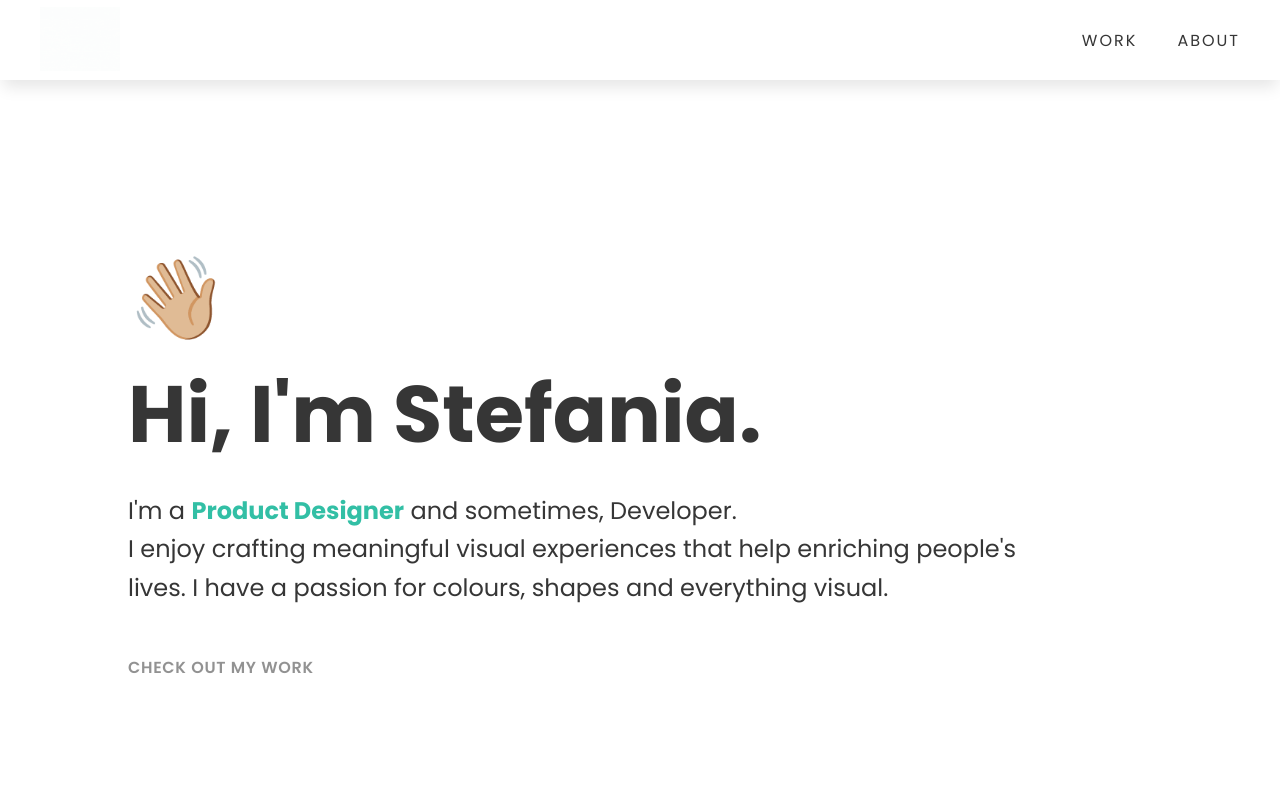
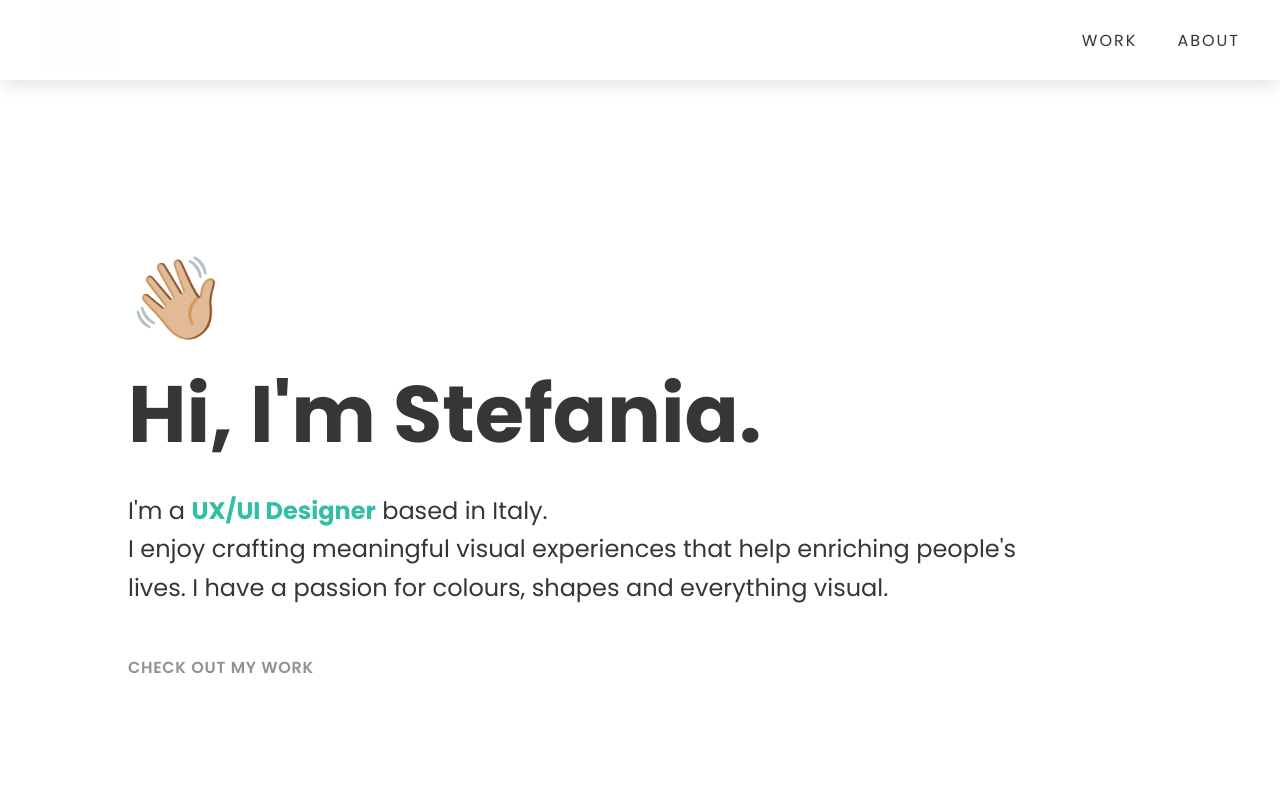
Before and after one commit to StefRapis/portfolio, a Next.js app: page / in a window 1280 px wide. Shown: the top 800 px of the page. Built offline with nearby package versions, Linux system fonts and the light colour scheme; a web font is replaced by a local one.

Commit message:
cambiato testo

```diff
--- a/src/components/hero/Hero.jsx
+++ b/src/components/hero/Hero.jsx
@@ -10,10 +10,11 @@ const Hero = () => {
           <span className={styles.hand}>👋🏼</span>Hi, I'm Stefania.
         </h1>
         <p>
-          I'm a <span className={styles.designer}>Product Designer</span> and
-          sometimes, Developer. <br />I enjoy crafting meaningful visual
-          experiences that help enriching people's lives. I have a passion for
-          colours, shapes and everything visual. <br /> <br />
+          I'm a <span className={styles.designer}>UX/UI Designer</span> based in
+          Italy.
+          <br />I enjoy crafting meaningful visual experiences that help
+          enriching people's lives. I have a passion for colours, shapes and
+          everything visual. <br /> <br />
           <Link href="#projects">
             {" "}
             <a>CHECK OUT MY WORK</a>{" "}
```
